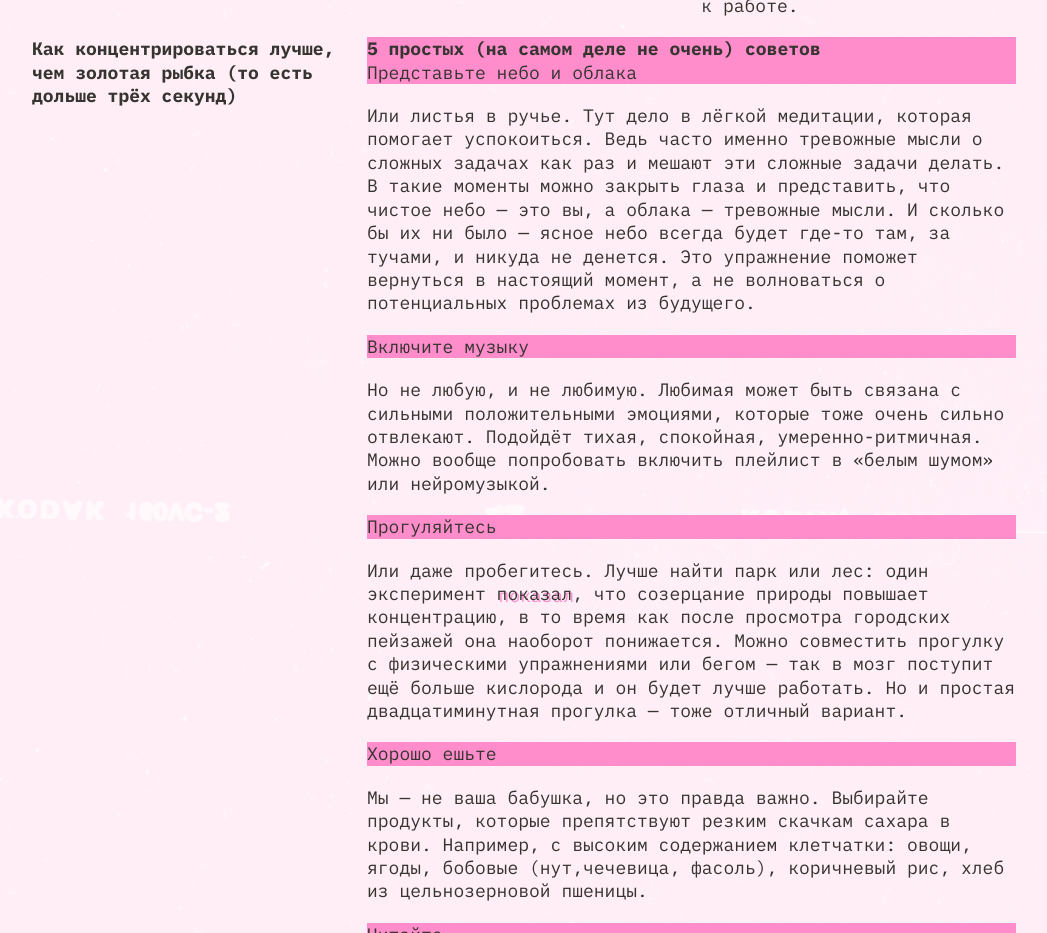
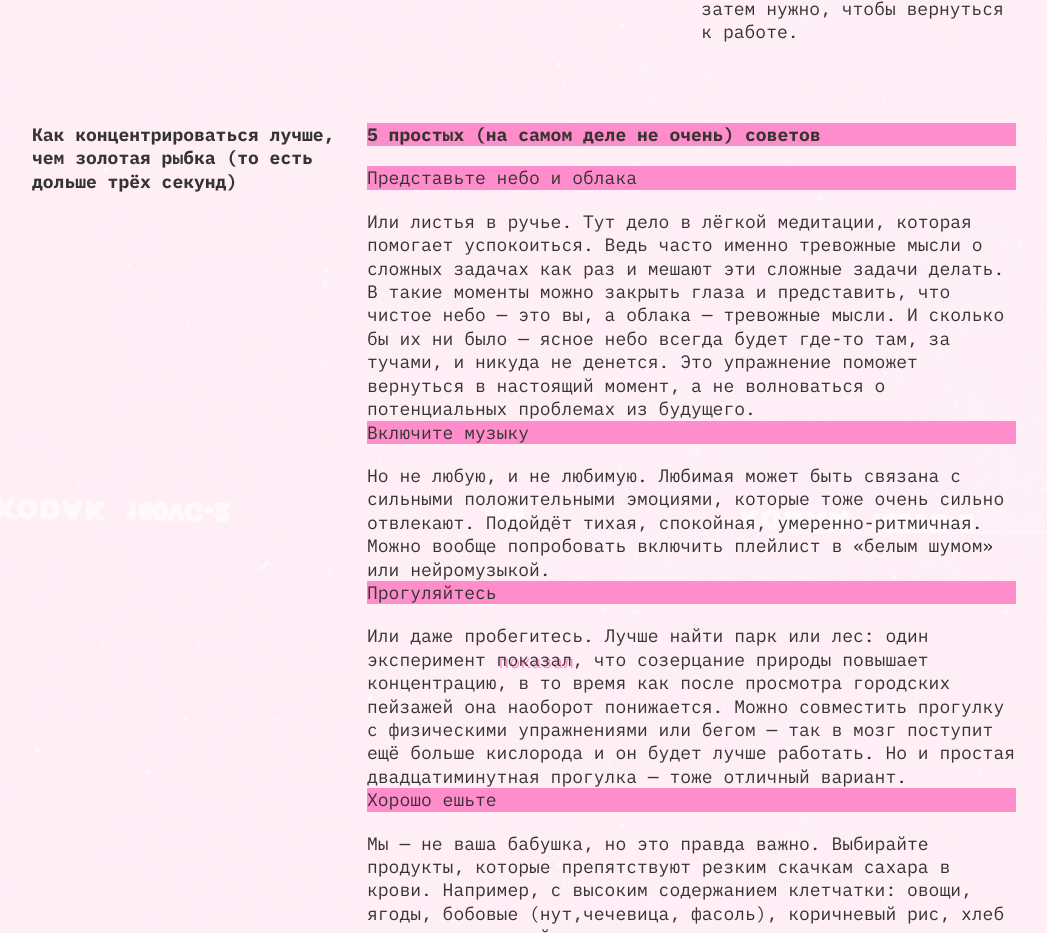
Before and after one commit to kausha2339/slozhno-sosredotochitsya, a plain HTML site: page index.html in a window 1280 px wide. Shown: the part 1867-2800 px from the top of the page, without its empty margins (116-1163 px from the left). Drawn offline with Linux system fonts and the light colour scheme.

Commit message:
check up not-last

```diff
--- a/styles/style.css
+++ b/styles/style.css
@@ -7,11 +7,7 @@
   color: var(--brand-color, #f1b2ce);
   font-family: "IBM Plex mono", monospace;
   background-color: var(--cover-color, #fff1f7);
-  background-image: var(
-    --page-background-image,
-    url "../images/cover-image.png",
-    #000028
-  );
+  background-image: var(--page-background-image, url "../images/cover-image.png", #000028);
   background-attachment: fixed;
   background-size: cover;
 }
@@ -166,7 +162,7 @@
 }
 
 .main {
-  padding: 60px 20px 60px 20px;
+  padding: 60px 20px 80px 20px;
 }
 .section {
   gap: 20px;
@@ -178,20 +174,17 @@
   font-size: 18px;
   font-weight: 400;
   line-height: 23px;
-  letter-spacing: 0em;
   text-align: left;
+  letter-spacing: 0rem;
   gap: 20px;
+  padding-block-end: 80px;
 }
 
 .section-article {
   flex-direction: column;
   display: grid;
   color: var(--text-color);
-  font-size: 18px;
-  line-height: 23.4px;
-  font-weight: 400;
   gap: 20px;
-  padding-block-end: 20px;
 }
 
 .title-list {
@@ -200,8 +193,6 @@
   font-size: 18px;
   line-height: 23.4px;
   font-weight: 700;
-}
-.title-list {
   max-width: 315px;
 }
 
@@ -244,23 +235,21 @@
 .section-low_focus-articles {
   display: grid;
   grid-template-columns: repeat(3, 1fr);
-  gap: 20px;
 }
 
 .section-advices_focus-articles {
   flex-direction: column;
+  gap: 20px;
+  margin-block-start: 20px;
 }
 
 .section-advices_focus-title {
   background-color: var(--accent-color);
-}
 
-.section-title_accent {
 }
 
 .section-gallery {
   gap: 20px;
-  padding-block-start: 80px;
 }
 
 .gallery-lists {
@@ -310,7 +299,6 @@
 }
 
 .footer {
-  margin-block-start: 80px;
   display: flex;
   justify-content: center;
 }
```
